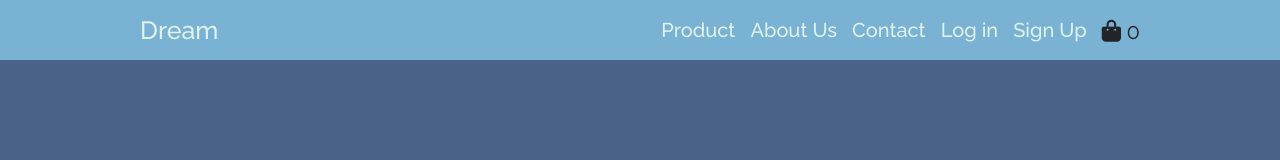
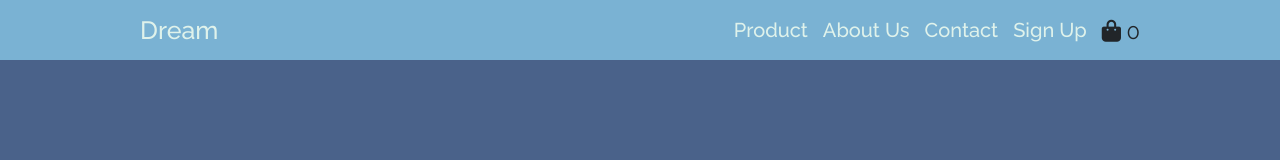
Before and after one commit to MuhamedSherif2/Apple-markt, a plain HTML site: page index.html in a window 1280 px wide. Shown: the top 160 px of the page. Drawn offline with nearby package versions, Linux system fonts and the light colour scheme; a web font is replaced by a local one.

Commit message:
remove login

```diff
--- a/index.html
+++ b/index.html
@@ -39,7 +39,6 @@
                 <li><a href="#product">Product</a></li>
                 <li><a href="#about">About Us</a></li>
                 <li><a href="#contact">Contact</a></li>
-                <li><a href="">Log in</a></li>
                 <li><a href="signup.html">Sign Up</a></li>
                 <div class="cartlist">
                     <li id="cart" class="cart"><i class="fa-solid fa-bag-shopping"></i>
```
